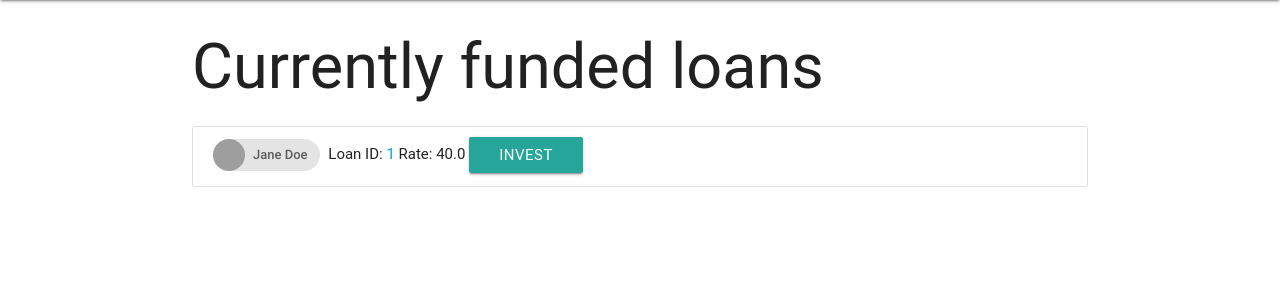
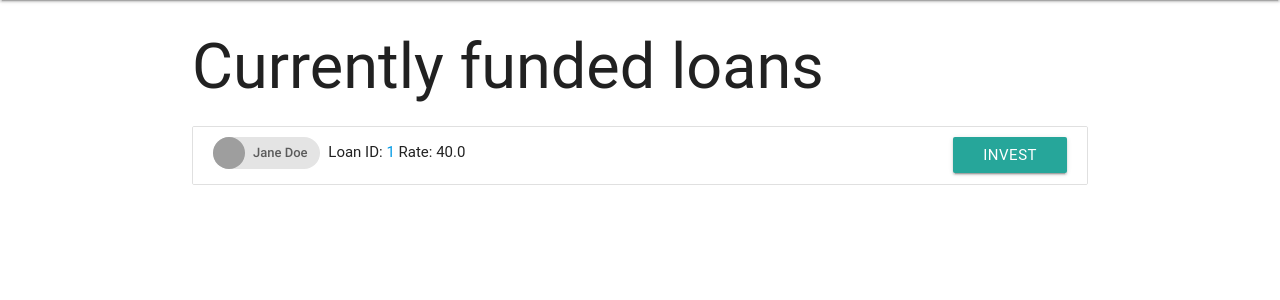
Before and after one commit to kwikiel/archer, a Flask app: page /list_loans in a window 1280 px wide. Shown: the part 64-364 px from the top of the page. Run offline with Flask 2, Linux system fonts and the light colour scheme; a database or web service that is not in the repository returns one stand-in record (values such as "Sample title"); data that the repository does not hold is empty; some libraries are stand-ins or nearby versions; some web fonts are replaced; grey boxes are pictures that could not be loaded.

Commit message:
Design: Better aligment of invest button

```diff
--- a/templates/list_loans.html
+++ b/templates/list_loans.html
@@ -10,7 +10,7 @@
            Jane Doe
      </div>
    Loan ID: <a href="loan/{{ loan[0][0] }}">{{ loan[0][0] }}</a> Rate: {{ loan[1][0]|round }}
-  <a class="waves-effect waves-light btn" href="https://bitlendingclub.com/loan/browse/lid/{{ loan[0][0] }}">Invest</a>
+  <a class="waves-effect waves-light btn right" href="https://bitlendingclub.com/loan/browse/lid/{{ loan[0][0] }}">Invest</a>
   </li>
   {% endfor %}
  </ul>
```
